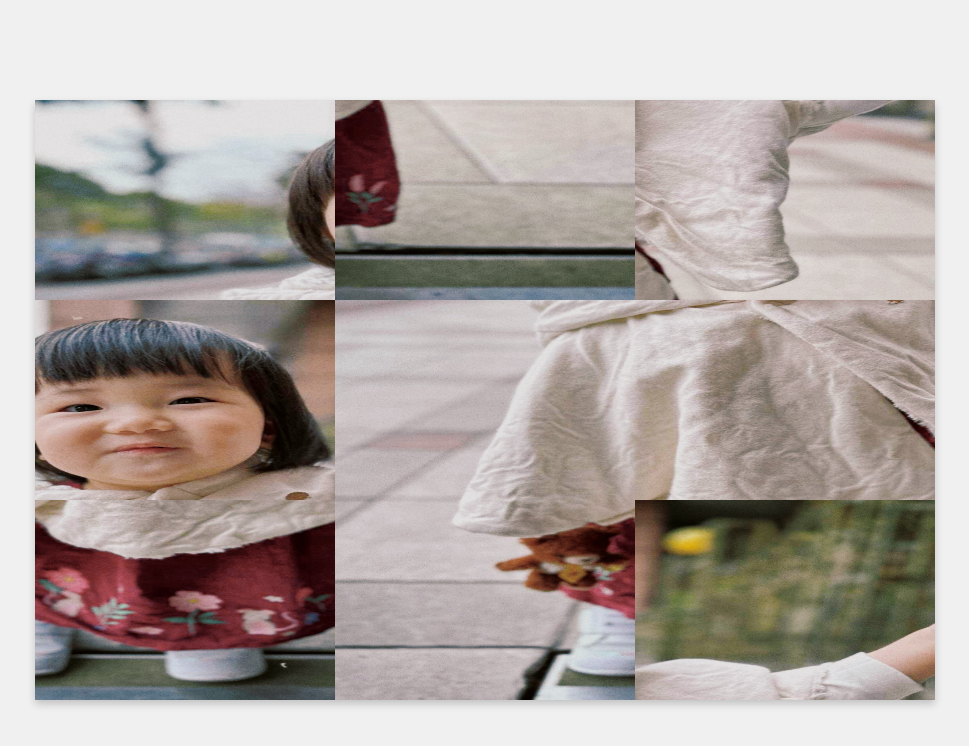
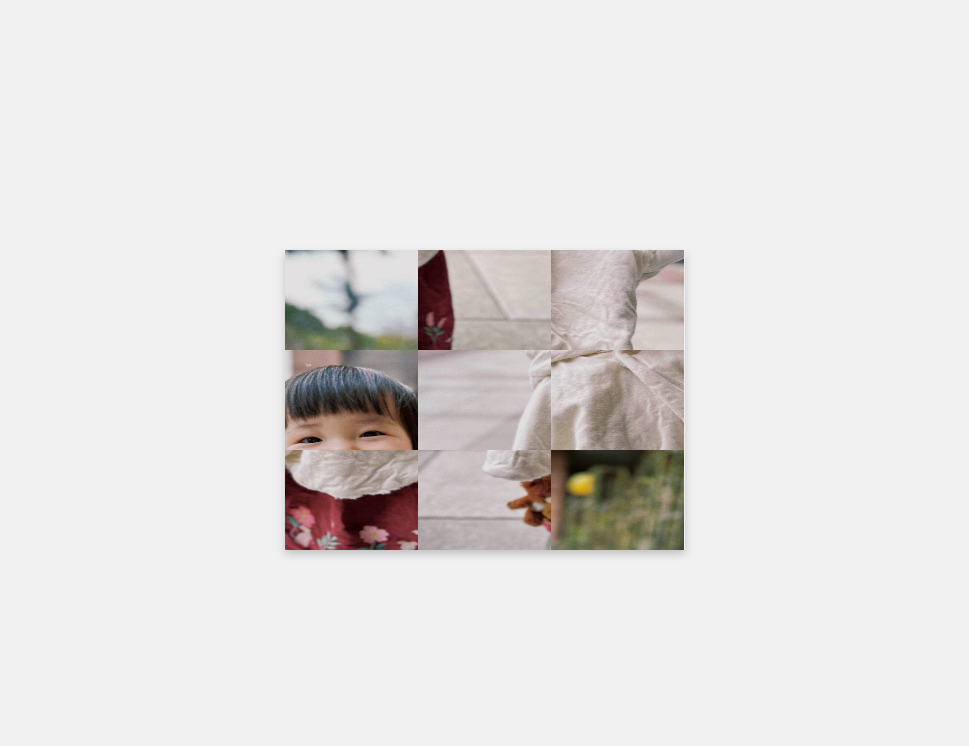
Before and after one commit to warrenABlin/TEST3, a plain HTML site: page index.html in a window 1280 px wide. Shown: the whole page, without its empty margins (155-1124 px from the left). Drawn offline with Linux system fonts and the light colour scheme.

Commit message:
Update index.html

```diff
--- a/index.html
+++ b/index.html
@@ -17,6 +17,8 @@
         }
 
         #puzzle-container {
+            width: 500px;
+            height: 500px;
             display: flex;
             flex-wrap: wrap;
             position: relative;
@@ -24,8 +26,10 @@
         }
 
         .tile {
+            width: 166px;
+            height: 166px;
             background-repeat: no-repeat;
-            background-size: cover;
+            background-size: 500px 500px; /* 確保圖片按比例填充拼圖塊 */
             background-position: center;
             cursor: pointer;
             box-sizing: border-box;
@@ -49,13 +53,27 @@
             font-weight: bold;
         }
 
-        /* 調整橫屏下拼圖的樣式 */
+        @media (max-width: 600px) {
+            #puzzle-container {
+                width: 300px;
+                height: 300px;
+            }
+
+            .tile {
+                width: 100px;
+                height: 100px;
+            }
+        }
+
         @media (orientation: landscape) {
             #puzzle-container {
-                position: absolute;
-                left: 50%; /* 使容器水平居中 */
-                top: 50%;  /* 使容器垂直居中 */
-                transform: translate(-50%, -50%); /* 修正居中位置 */
+                width: 400px;
+                height: 300px;
+            }
+
+            .tile {
+                width: 133px;
+                height: 100px;
             }
         }
     </style>
@@ -75,13 +93,6 @@
         const bgMusic = document.getElementById('bg-music');
         const message = document.getElementById('message');
         const videoPlayer = document.getElementById('video-player');
-        const imageWidth = 900; // 圖片寬度（替換為您的圖片寬度）
-        const imageHeight = 600; // 圖片高度（替換為您的圖片高度）
-        const cols = 3; // 拼圖列數
-        const rows = 3; // 拼圖行數
-        const tileWidth = imageWidth / cols; // 每個拼圖塊寬度
-        const tileHeight = imageHeight / rows; // 每個拼圖塊高度
-
         let tiles = [];
         let originalOrder = [];
         let selectedTile = null;
@@ -91,9 +102,6 @@
         };
 
         function startGame() {
-            puzzleContainer.style.width = `${imageWidth}px`;
-            puzzleContainer.style.height = `${imageHeight}px`;
-            puzzleContainer.style.margin = '0 auto'; // 在其他模式下居中
             bgMusic.play();
             generatePuzzle();
             shuffleTiles();
@@ -103,7 +111,7 @@
         function generatePuzzle() {
             tiles = [];
             originalOrder = [];
-            for (let i = 0; i < cols * rows; i++) {
+            for (let i = 0; i < 9; i++) {
                 tiles.push(i);
                 originalOrder.push(i);
             }
@@ -121,15 +129,17 @@
             tiles.forEach((tile, index) => {
                 const tileElement = document.createElement('div');
                 tileElement.classList.add('tile');
-                tileElement.style.width = `${tileWidth}px`;
-                tileElement.style.height = `${tileHeight}px`;
+                tileElement.dataset.index = index;
 
                 if (tile !== null) {
-                    const x = -(tile % cols) * tileWidth;
-                    const y = -Math.floor(tile / cols) * tileHeight;
+                    const cols = 3; // 拼圖的列數
+                    const rows = 3; // 拼圖的行數
+                    const tileWidth = 500 / cols;
+                    const tileHeight = 500 / rows;
+
                     tileElement.style.backgroundImage = `url(${imageSrc})`;
-                    tileElement.style.backgroundSize = `${imageWidth}px ${imageHeight}px`;
-                    tileElement.style.backgroundPosition = `${x}px ${y}px`;
+                    tileElement.style.backgroundSize = `${500}px ${500}px`;
+                    tileElement.style.backgroundPosition = `${-(tile % cols) * tileWidth}px ${-Math.floor(tile / cols) * tileHeight}px`;
                 }
 
                 tileElement.addEventListener('click', () => handleTileClick(index));
```
